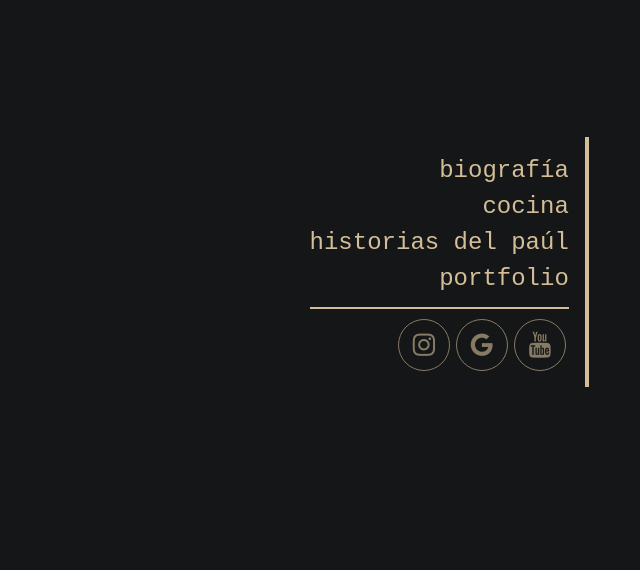
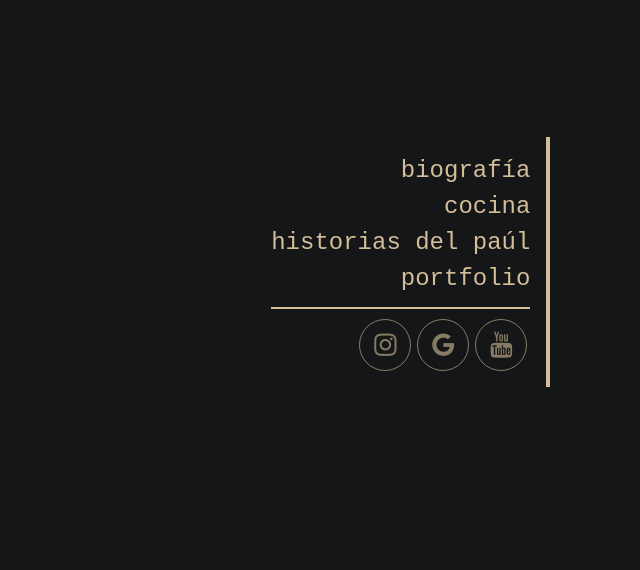
Before and after one commit to Matt-Pron/Matt-Pron.github.io, a plain HTML site: page index.html in a window 1280 px wide. Shown: the part 230-800 px from the top of the page, without its empty margins (290-930 px from the left). Drawn offline with Linux system fonts and the light colour scheme.

Commit message:
Update index.css

```diff
--- a/resources/css/index.css
+++ b/resources/css/index.css
@@ -4,7 +4,7 @@ main {
 	display:flex;
 	justify-content:center;
 	align-items:center;
-	padding-top: 32vh;
+	padding-top: 28vh;
 }
 
 main .main-panel {
@@ -85,7 +85,7 @@ main li a:hover {
 
 @media only screen and (max-width: 80rem) {
 	main {
-		width:88vw;
+		width:82vw;
 		height:90vh;
 		display:flex;
 		flex-direction:column-reverse;
```
